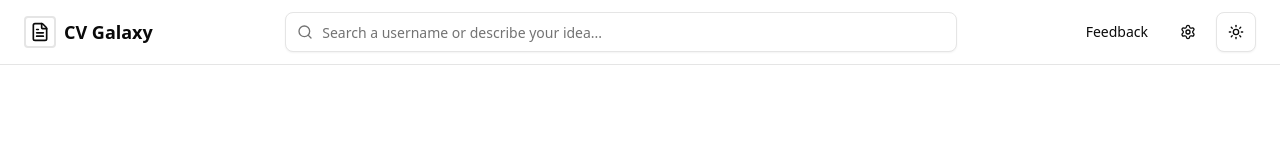
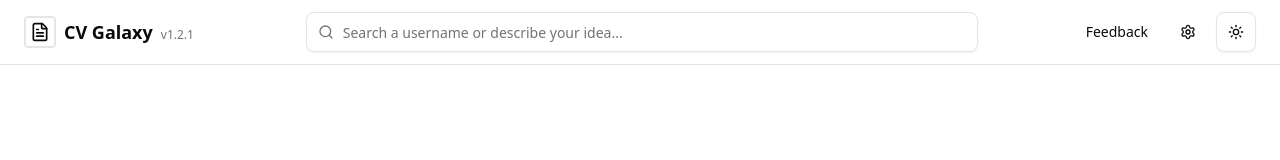
Before and after one commit to humexxx/cv-galaxy, a Next.js app: page / in a window 1280 px wide. Shown: the top 160 px of the page. Built offline with nearby package versions, Linux system fonts and the light colour scheme; no server answers.

Commit message:
fix: display version number in AppBar component

```diff
--- a/components/app-bar.tsx
+++ b/components/app-bar.tsx
@@ -21,6 +21,7 @@ import {
 } from "@/components/ui/dialog"
 import { Input } from "@/components/ui/input"
 import { Label } from "@/components/ui/label"
+import packageJson from "../package.json"
 
 export function AppBar() {
   const router = useRouter()
@@ -78,7 +79,10 @@ export function AppBar() {
           <div className="flex items-center justify-center w-7 h-7 sm:w-8 sm:h-8 rounded border-2">
             <FileText className="h-4 w-4 sm:h-5 sm:w-5" />
           </div>
-          <span className="font-semibold text-base sm:text-lg hidden sm:inline-flex">CV Galaxy</span>
+          <div className="hidden sm:flex items-baseline gap-2">
+            <span className="font-semibold text-base sm:text-lg">CV Galaxy</span>
+            <span className="text-xs text-muted-foreground">v{packageJson.version}</span>
+          </div>
         </Link>
 
         {/* Search Bar - Centered */}
--- a/package.json
+++ b/package.json
@@ -1,6 +1,6 @@
 {
   "name": "cv-galaxy",
-  "version": "1.2.0",
+  "version": "1.2.1",
   "private": true,
   "scripts": {
     "dev": "next dev",
```
